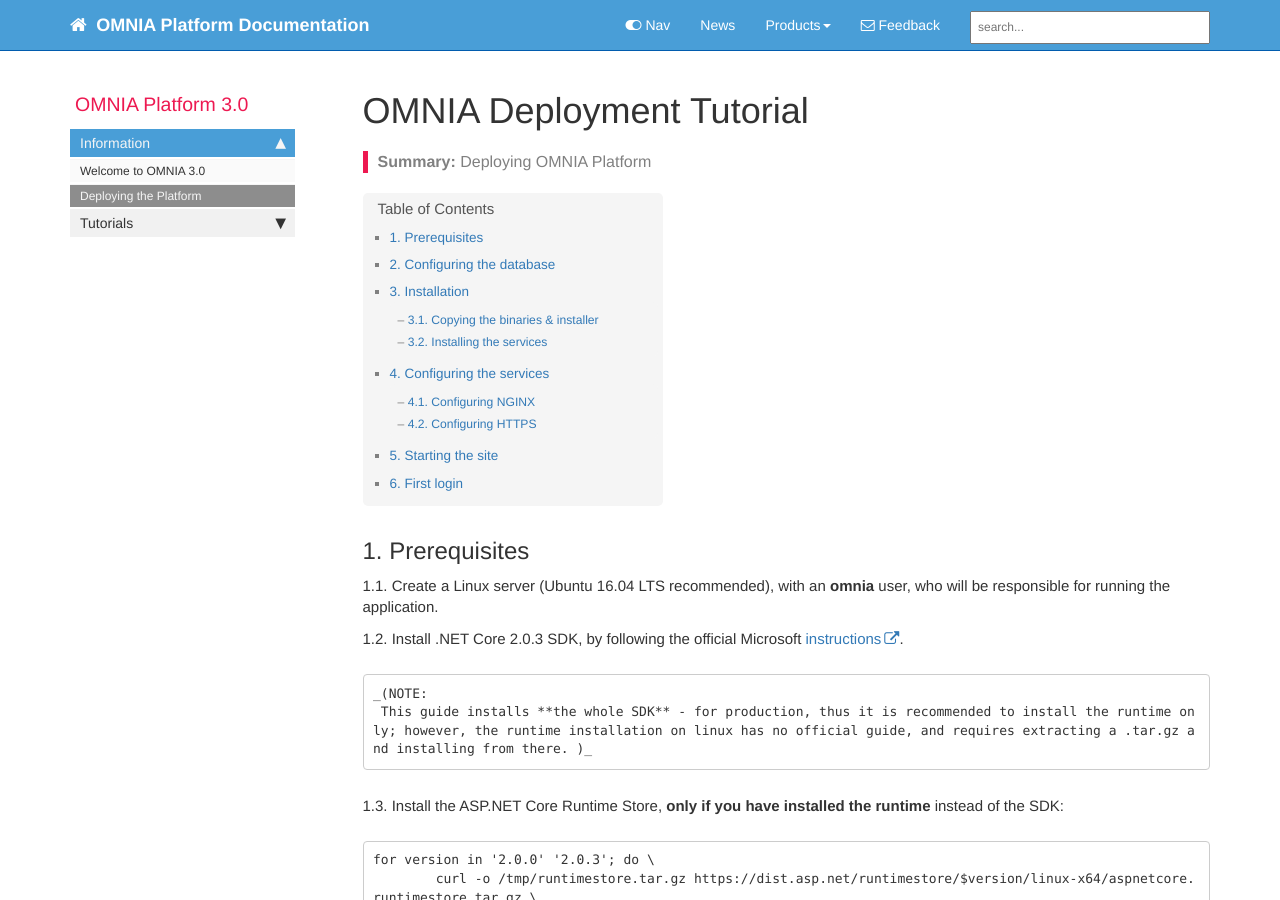
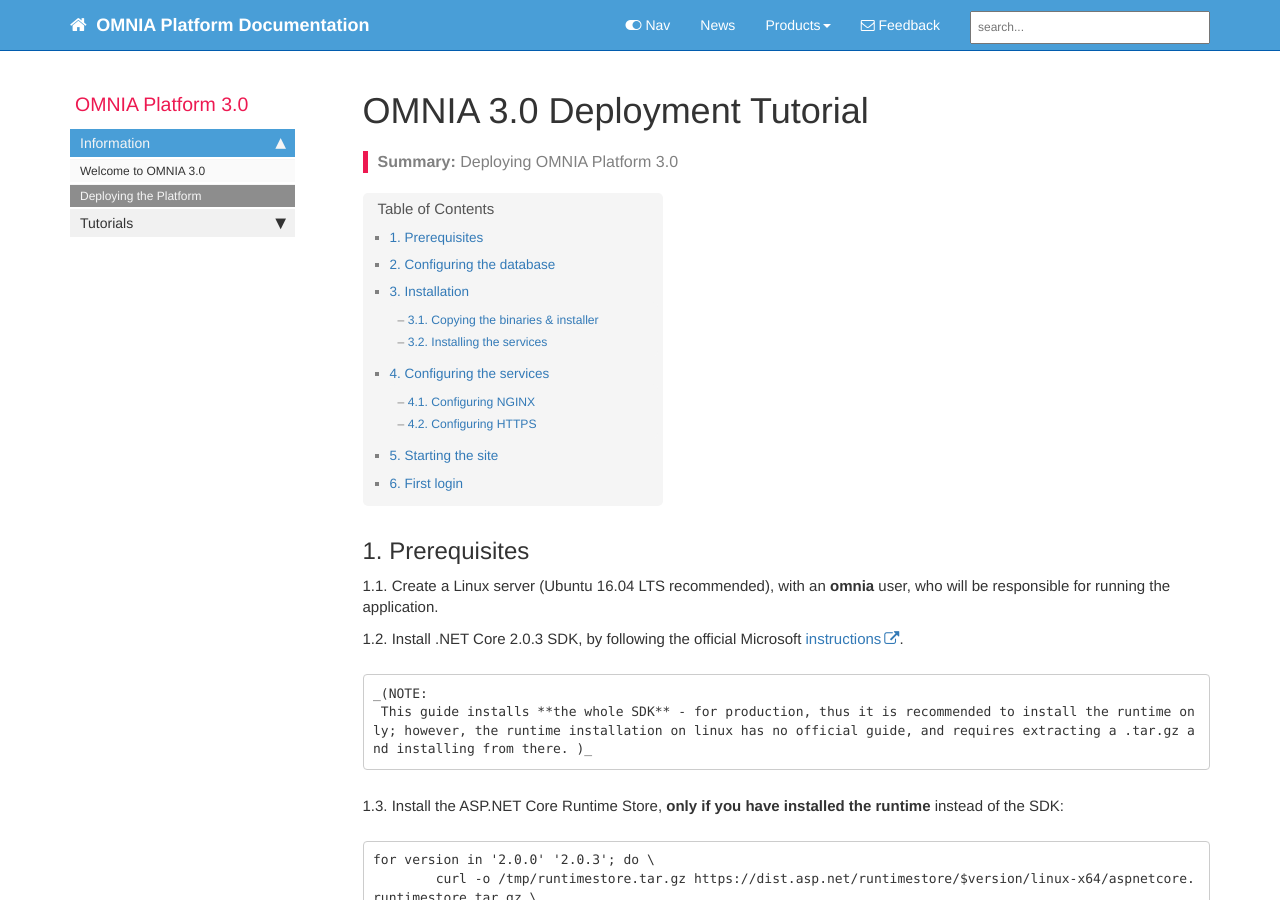
Before and after one commit to daniel8lopes/omnia3, a Jekyll site: the page built from docs/pages/omnia3/omnia3_deploymenttutorial.md, in a window 1280 px wide and 900 px high. Built offline with Jekyll 4.4.1, drawn with Linux system fonts in a browser that asks for light colours; nearby versions of some CDN libraries; comment, search, counter and statistics services are not loaded.

Commit message:
Update omnia3_deploymenttutorial.md

```diff
--- a/docs/pages/omnia3/omnia3_deploymenttutorial.md
+++ b/docs/pages/omnia3/omnia3_deploymenttutorial.md
@@ -1,7 +1,7 @@
 ---
-title: OMNIA Deployment Tutorial
+title: OMNIA 3.0 Deployment Tutorial
 keywords: omnia3
-summary: "Deploying OMNIA Platform"
+summary: "Deploying OMNIA Platform 3.0"
 sidebar: omnia3_sidebar
 permalink: omnia3_deploymenttutorial.html
 folder: omnia3
```
